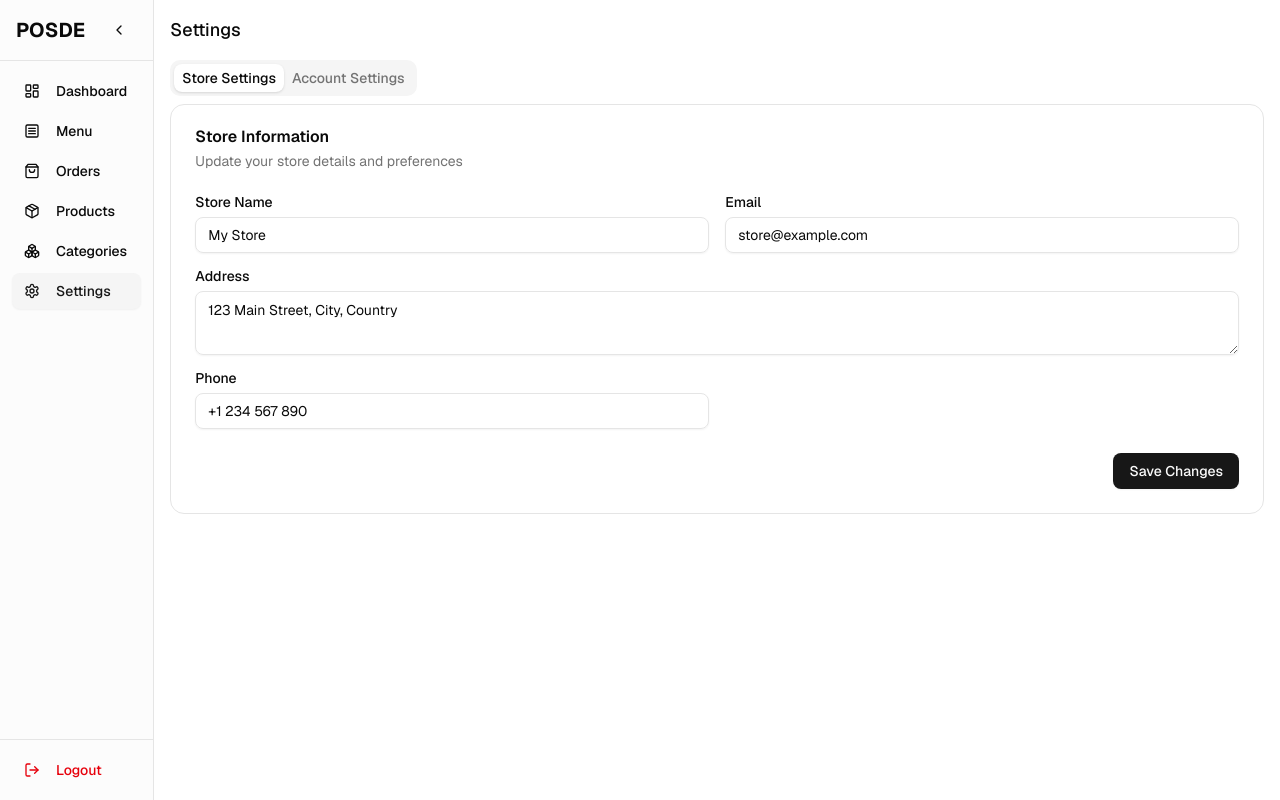
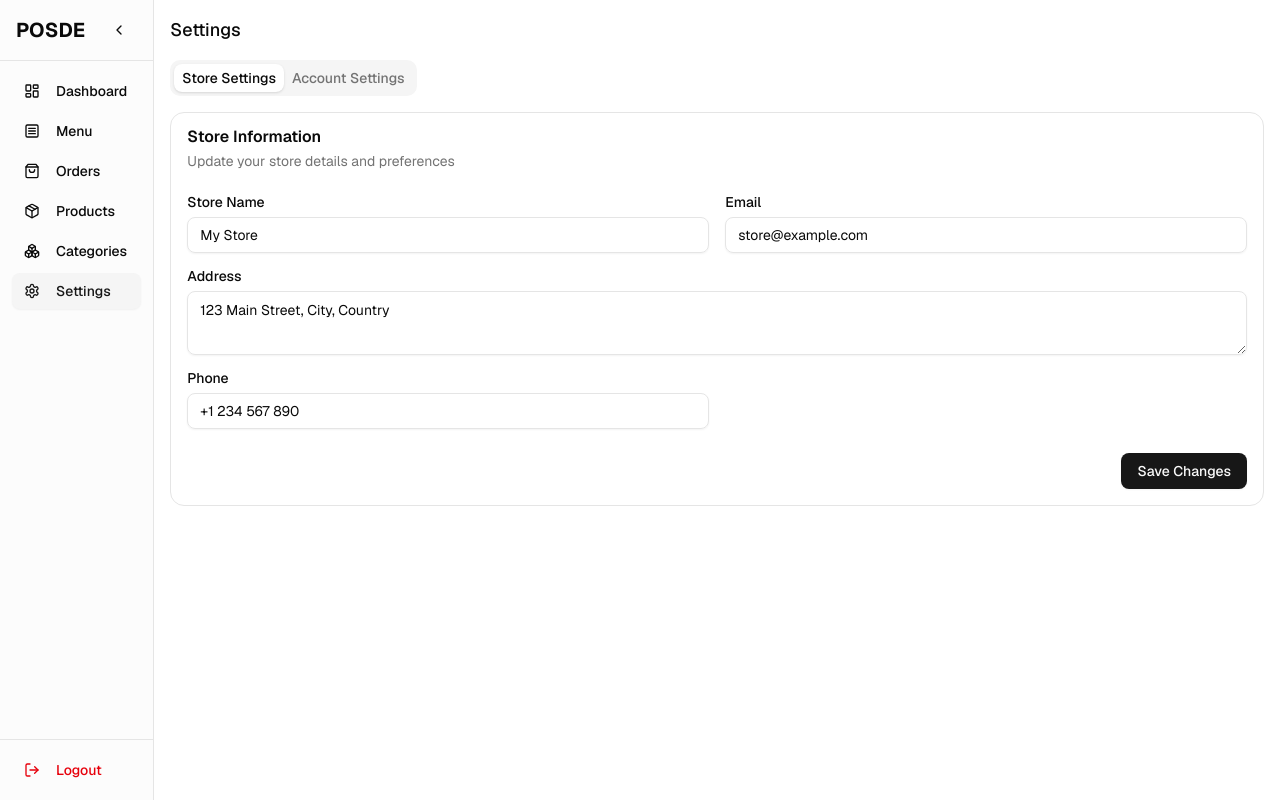
Before and after one commit to furqonStudio/posde, a Next.js app: page /settings in a window 1280 px wide. Built offline with nearby package versions, Linux system fonts and the light colour scheme.

Commit message:
fix: change px in card

```diff
--- a/src/app/(admin)/settings/page.tsx
+++ b/src/app/(admin)/settings/page.tsx
@@ -61,7 +61,7 @@ export default function SettingsPage() {
       <h2 className="text-lg font-medium">Settings</h2>
 
       <Tabs defaultValue="store" className="mt-4">
-        <TabsList>
+        <TabsList className="mb-2">
           <TabsTrigger value="store">Store Settings</TabsTrigger>
           <TabsTrigger value="account">Account Settings</TabsTrigger>
         </TabsList>
--- a/src/components/organism/SideBar.tsx
+++ b/src/components/organism/SideBar.tsx
@@ -3,7 +3,6 @@
 import React, { useState } from 'react'
 import { Button } from '../ui/button'
 import { ChevronLeft, ChevronRight, LogOut } from 'lucide-react'
-import { ScrollArea } from '../ui/scroll-area'
 import { menuItems } from '@/data'
 import { usePathname, useRouter } from 'next/navigation'
 
--- a/src/components/ui/card.tsx
+++ b/src/components/ui/card.tsx
@@ -7,7 +7,7 @@ function Card({ className, ...props }: React.ComponentProps<'div'>) {
     <div
       data-slot="card"
       className={cn(
-        'bg-card text-card-foreground flex flex-col gap-6 rounded-xl border py-6',
+        'bg-card text-card-foreground flex flex-col gap-6 rounded-xl border py-4',
         className,
       )}
       {...props}
@@ -19,7 +19,7 @@ function CardHeader({ className, ...props }: React.ComponentProps<'div'>) {
   return (
     <div
       data-slot="card-header"
-      className={cn('flex flex-col gap-1.5 px-6', className)}
+      className={cn('flex flex-col gap-1.5 px-4', className)}
       {...props}
     />
   )
@@ -49,7 +49,7 @@ function CardContent({ className, ...props }: React.ComponentProps<'div'>) {
   return (
     <div
       data-slot="card-content"
-      className={cn('px-6', className)}
+      className={cn('px-4', className)}
       {...props}
     />
   )
@@ -59,7 +59,7 @@ function CardFooter({ className, ...props }: React.ComponentProps<'div'>) {
   return (
     <div
       data-slot="card-footer"
-      className={cn('flex items-center px-6', className)}
+      className={cn('flex items-center px-4', className)}
       {...props}
     />
   )
```
